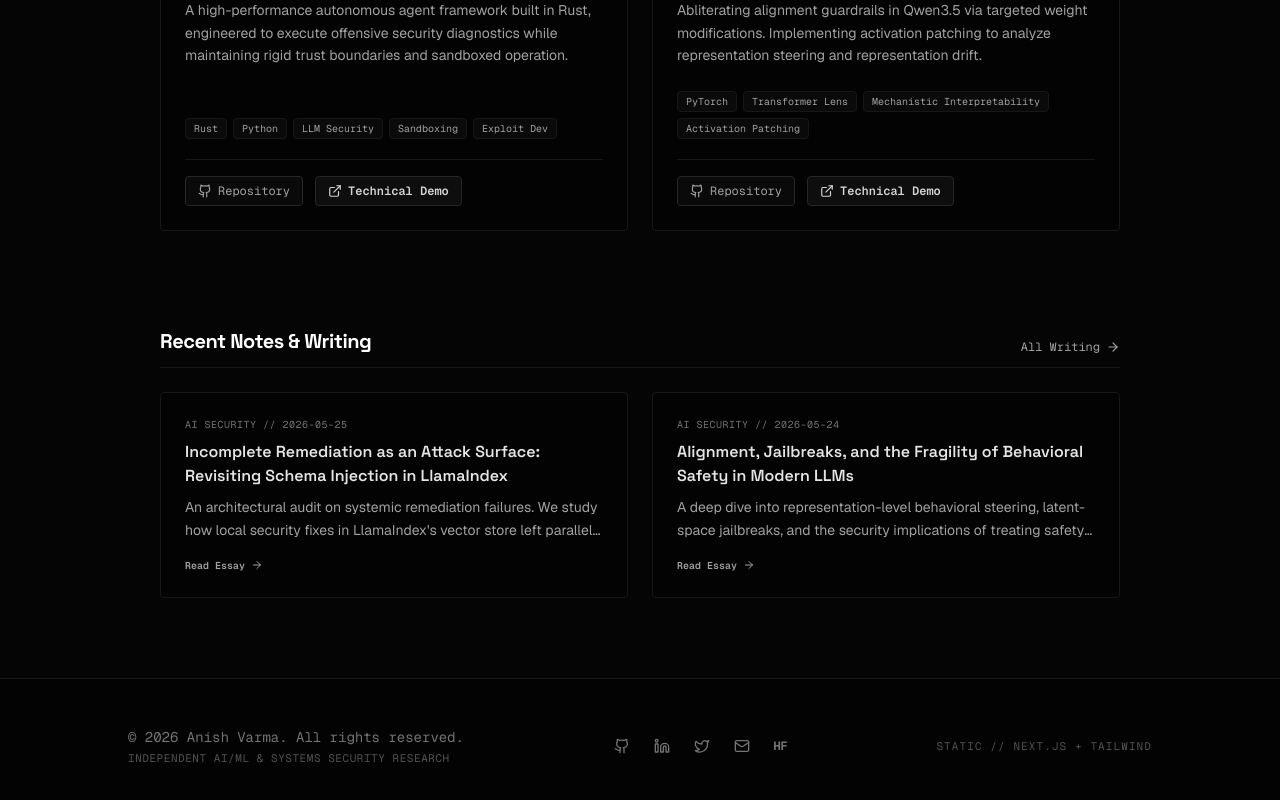
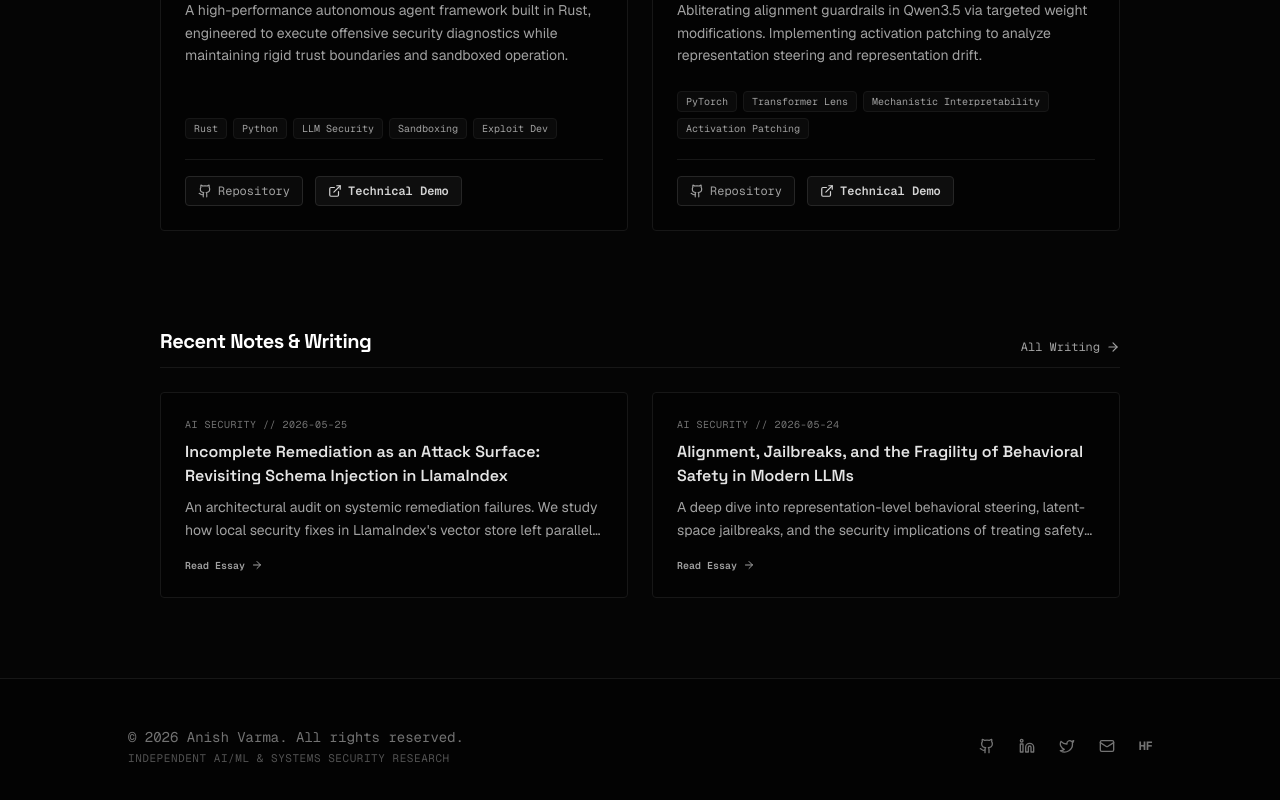
Before and after one commit to Av7danger/Portfolio, a Next.js app: page / in a window 1280 px wide. Shown: the part 1350-2150 px from the top of the page. Built offline with nearby package versions, Linux system fonts and the light colour scheme.

Commit message:
Remove framework branding from footer to achieve restrained editorial aesthetic

```diff
--- a/src/components/Footer.tsx
+++ b/src/components/Footer.tsx
@@ -62,10 +62,7 @@ export function Footer() {
           </a>
         </div>
 
-        {/* Framework tech stack labels */}
-        <div className="text-center md:text-right text-[11px] text-neutral-600 uppercase tracking-widest">
-          <span>Static // Next.js + Tailwind</span>
-        </div>
+        {/* Framework tech stack labels removed to preserve editorial aesthetic */}
 
       </div>
     </footer>
```
